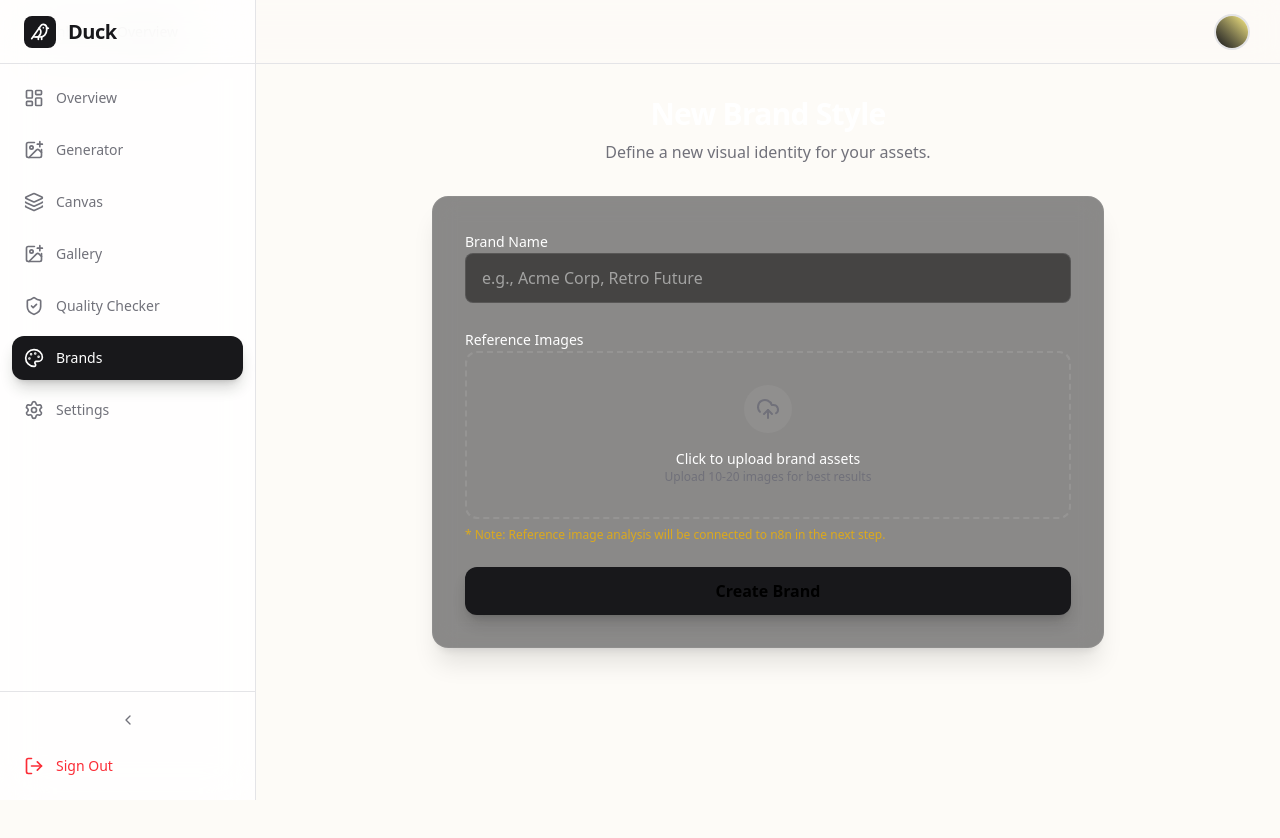
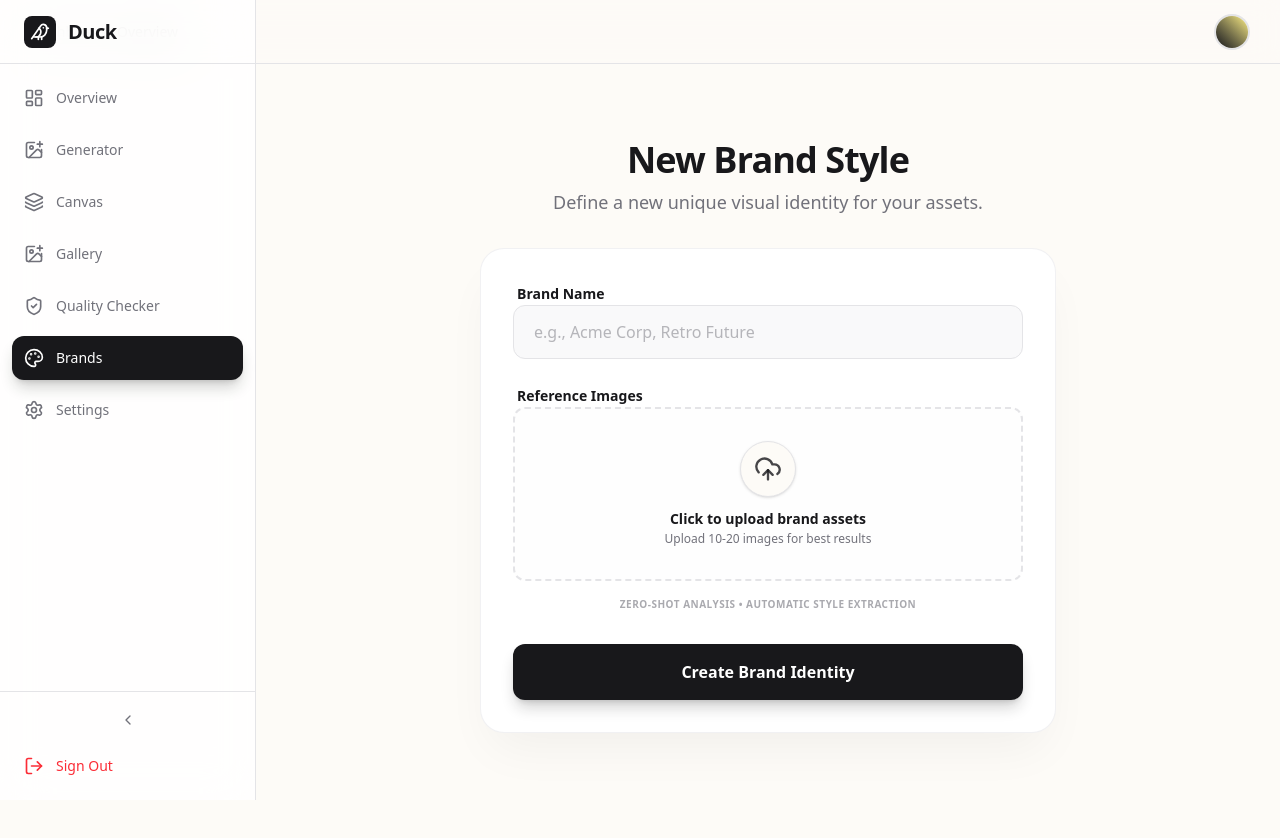
Before and after one commit to vk-jr/Duck, a Next.js app: page /dashboard/brand/create in a window 1280 px wide. Shown: the top 838 px of the page. Built offline with nearby package versions, Linux system fonts and the light colour scheme; a web font is replaced by a local one.

Commit message:
Generation update 2

```diff
--- a/src/app/dashboard/brand/create/page.tsx
+++ b/src/app/dashboard/brand/create/page.tsx
@@ -1,9 +1,11 @@
 'use client'
 
 import { useFormStatus } from 'react-dom'
-import { Bird, UploadCloud, Loader2, AlertCircle } from 'lucide-react'
+import { UploadCloud, Loader2, AlertCircle } from 'lucide-react'
 import { createBrand } from './actions'
 import { useActionState } from 'react'
+import { motion } from 'framer-motion'
+import { cn } from '@/lib/utils'
 
 const initialState = {
     message: '',
@@ -17,15 +19,15 @@ function SubmitButton() {
         <button
             type="submit"
             disabled={pending}
-            className="w-full bg-primary text-black font-bold py-3 rounded-xl hover:scale-[1.02] transition-transform shadow-lg shadow-primary/20 flex items-center justify-center gap-2 disabled:opacity-50 disabled:cursor-not-allowed"
+            className="w-full bg-primary text-primary-foreground font-bold py-4 rounded-xl hover:scale-[1.01] active:scale-[0.99] transition-all shadow-lg shadow-primary/20 flex items-center justify-center gap-2 disabled:opacity-50 disabled:cursor-not-allowed group"
         >
             {pending ? (
                 <>
                     <Loader2 className="w-5 h-5 animate-spin" />
-                    Creating Brand...
+                    Creating Identity...
                 </>
             ) : (
-                'Create Brand'
+                'Create Brand Identity'
             )}
         </button>
     )
@@ -35,50 +37,83 @@ export default function CreateBrandPage() {
     const [state, formAction] = useActionState(createBrand, initialState)
 
     return (
-        <div className="max-w-2xl mx-auto space-y-8">
+        <div className="h-[85vh] w-full flex flex-col items-center justify-center p-6">
+            <div className="w-full max-w-xl space-y-8">
                 <div className="space-y-2 text-center">
-                <h2 className="text-3xl font-bold text-white tracking-tight">New Brand Style</h2>
-                <p className="text-muted-foreground">Define a new visual identity for your assets.</p>
+                    <motion.h2
+                        initial={{ opacity: 0, y: 20 }}
+                        animate={{ opacity: 1, y: 0 }}
+                        transition={{ duration: 0.5 }}
+                        className="text-4xl font-extrabold text-foreground tracking-tight"
+                    >
+                        New Brand Style
+                    </motion.h2>
+                    <motion.p
+                        initial={{ opacity: 0, y: 20 }}
+                        animate={{ opacity: 1, y: 0 }}
+                        transition={{ duration: 0.5, delay: 0.1 }}
+                        className="text-lg text-muted-foreground"
+                    >
+                        Define a new unique visual identity for your assets.
+                    </motion.p>
                 </div>
 
-            <div className="glass-card p-8 rounded-2xl">
+                <motion.div
+                    initial={{ opacity: 0, scale: 0.95 }}
+                    animate={{ opacity: 1, scale: 1 }}
+                    transition={{ duration: 0.5, delay: 0.2 }}
+                    className="bg-card border border-border/50 p-8 rounded-3xl shadow-2xl shadow-black/5"
+                >
                     <form action={formAction} className="space-y-6">
                         <div className="space-y-2">
-                        <label className="text-sm font-medium text-white">Brand Name</label>
+                            <label className="text-sm font-bold text-foreground ml-1">Brand Name</label>
                             <input
                                 name="name"
                                 type="text"
                                 placeholder="e.g., Acme Corp, Retro Future"
                                 required
-                            className="w-full bg-black/50 border border-white/10 rounded-lg px-4 py-3 text-white focus:ring-1 focus:ring-primary focus:outline-none"
+                                className="w-full bg-secondary/50 border border-border text-foreground px-5 py-3.5 rounded-xl focus:ring-2 focus:ring-primary/20 focus:border-primary focus:outline-none transition-all placeholder:text-muted-foreground/50"
                             />
                         </div>
 
                         <div className="space-y-2">
-                        <label className="text-sm font-medium text-white">Reference Images</label>
-                        <div className="border-2 border-dashed border-white/10 rounded-xl p-8 flex flex-col items-center justify-center gap-4 hover:bg-white/5 transition-colors cursor-pointer group">
-                            <div className="w-12 h-12 bg-white/5 rounded-full flex items-center justify-center group-hover:scale-110 transition-transform">
-                                <UploadCloud className="w-6 h-6 text-muted-foreground" />
+                            <label className="text-sm font-bold text-foreground ml-1">Reference Images</label>
+                            <div className="relative border-2 border-dashed border-border rounded-xl p-8 flex flex-col items-center justify-center gap-3 hover:bg-secondary/30 hover:border-primary/50 transition-all cursor-pointer group bg-secondary/10">
+                                <div className="w-14 h-14 bg-background rounded-full flex items-center justify-center shadow-sm border border-border group-hover:scale-110 group-hover:shadow-md transition-all">
+                                    <UploadCloud className="w-7 h-7 text-primary/80" />
                                 </div>
-                            <div className="text-center">
-                                <p className="text-sm font-medium text-white">Click to upload brand assets</p>
+                                <div className="text-center space-y-0.5">
+                                    <p className="font-semibold text-foreground text-sm">Click to upload brand assets</p>
                                     <p className="text-xs text-muted-foreground">Upload 10-20 images for best results</p>
                                 </div>
+                                <input
+                                    type="file"
+                                    className="absolute inset-0 opacity-0 cursor-pointer"
+                                    accept="image/*"
+                                    multiple
+                                />
                             </div>
-                        <p className="text-xs text-yellow-500/80 mt-2">
-                            * Note: Reference image analysis will be connected to n8n in the next step.
+                            <p className="text-[10px] uppercase tracking-wider font-semibold text-muted-foreground text-center pt-2 opacity-60">
+                                Zero-shot analysis • Automatic Style Extraction
                             </p>
                         </div>
 
                         {state?.error && (
-                        <div className="p-4 bg-red-500/10 border border-red-500/20 rounded-lg flex items-center gap-2 text-red-400 text-sm">
-                            <AlertCircle className="w-4 h-4" />
+                            <motion.div
+                                initial={{ opacity: 0, height: 0 }}
+                                animate={{ opacity: 1, height: 'auto' }}
+                                className="p-4 bg-destructive/10 border border-destructive/20 rounded-xl flex items-center gap-3 text-destructive text-sm font-medium"
+                            >
+                                <AlertCircle className="w-5 h-5" />
                                 {state.error}
-                        </div>
+                            </motion.div>
                         )}
 
+                        <div className="pt-2">
                             <SubmitButton />
+                        </div>
                     </form>
+                </motion.div>
             </div>
         </div>
     )
--- a/src/app/dashboard/gallery/client.tsx
+++ b/src/app/dashboard/gallery/client.tsx
@@ -195,7 +195,7 @@ export default function GalleryClient({
         <div className="space-y-8">
             <div className="flex flex-col md:flex-row justify-between items-start md:items-center gap-4">
                 <div className="space-y-1">
-                    <h2 className="text-3xl font-bold tracking-tight text-white">My Gallery</h2>
+                    <h2 className="text-3xl font-bold tracking-tight text-foreground">My Gallery</h2>
                     <p className="text-muted-foreground">Your collection of AI-generated assets.</p>
                 </div>
 
@@ -231,8 +231,8 @@ export default function GalleryClient({
                                 className={cn(
                                     "px-3 py-1.5 rounded-full text-sm font-medium transition-all whitespace-nowrap",
                                     selectedBrandId === 'ALL'
-                                        ? "bg-white text-black"
-                                        : "bg-white/5 text-muted-foreground hover:bg-white/10 hover:text-white"
+                                        ? "bg-primary text-primary-foreground"
+                                        : "bg-secondary text-muted-foreground hover:bg-secondary/80 hover:text-foreground"
                                 )}
                             >
                                 All Brands
@@ -244,8 +244,8 @@ export default function GalleryClient({
                                     className={cn(
                                         "px-3 py-1.5 rounded-full text-sm font-medium transition-all whitespace-nowrap",
                                         selectedBrandId === brand.id
-                                            ? "bg-white text-black"
-                                            : "bg-white/5 text-muted-foreground hover:bg-white/10 hover:text-white"
+                                            ? "bg-primary text-primary-foreground"
+                                            : "bg-secondary text-muted-foreground hover:bg-secondary/80 hover:text-foreground"
                                     )}
                                 >
                                     {brand.name}
--- a/src/app/dashboard/generator/client.tsx
+++ b/src/app/dashboard/generator/client.tsx
@@ -192,7 +192,7 @@ export default function GeneratorClient({ brands = [] }: { brands: Brand[] }) {
                         </div>
 
                         {/* Create New Link */}
-                        <Link href="/dashboard/brand/create" className="text-xs font-bold text-black bg-primary px-4 py-2.5 rounded-xl hover:bg-primary/80 transition-all flex items-center gap-2 shadow-sm hover:shadow-md hover:scale-[1.02]">
+                        <Link href="/dashboard/brand/create" className="text-xs font-bold text-primary-foreground bg-primary px-4 py-2.5 rounded-xl hover:bg-primary/80 transition-all flex items-center gap-2 shadow-sm hover:shadow-md hover:scale-[1.02]">
                             <Plus className="w-4 h-4" /> New Brand
                         </Link>
                     </div>
```
Lines whose indentation alone changed are shown as unchanged.
